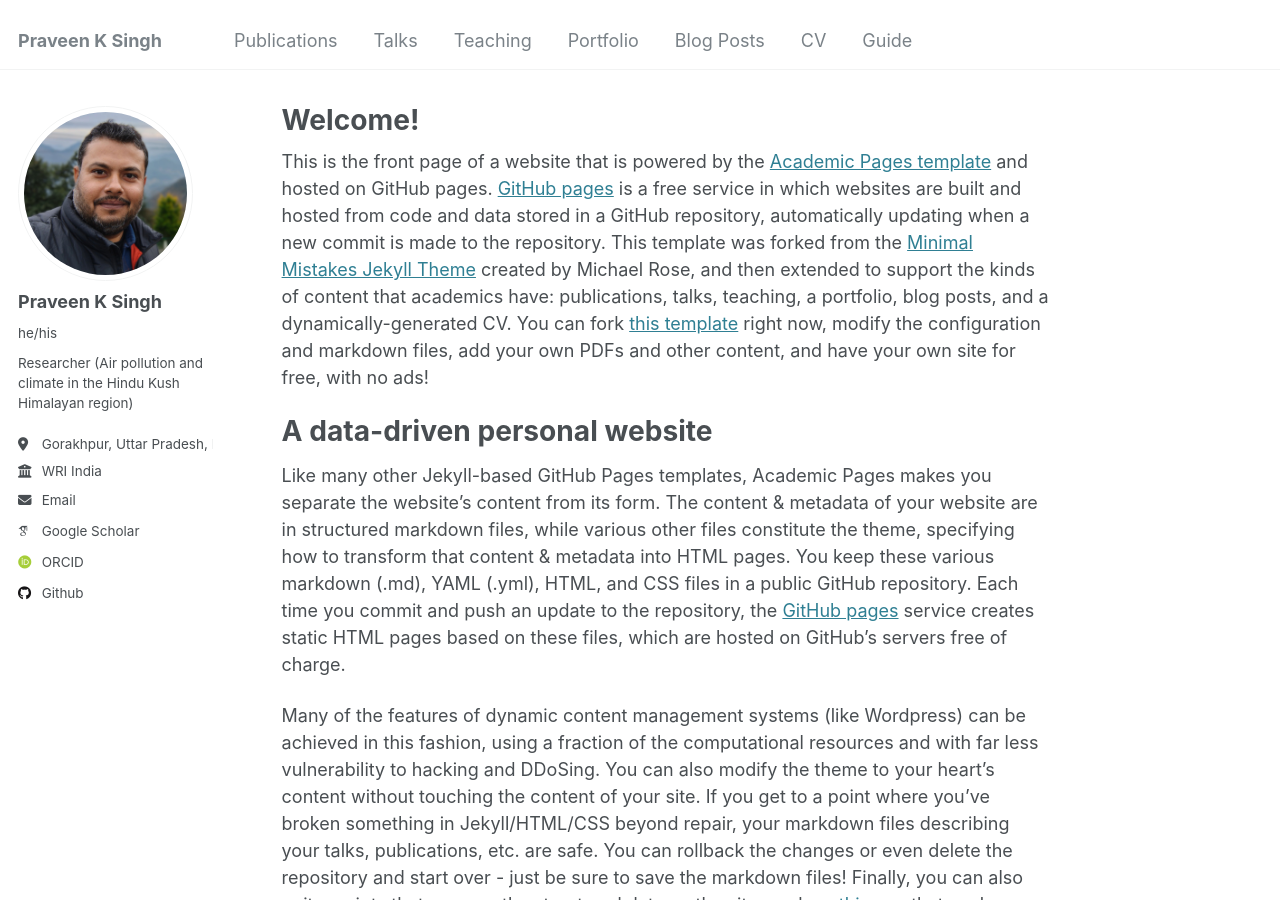
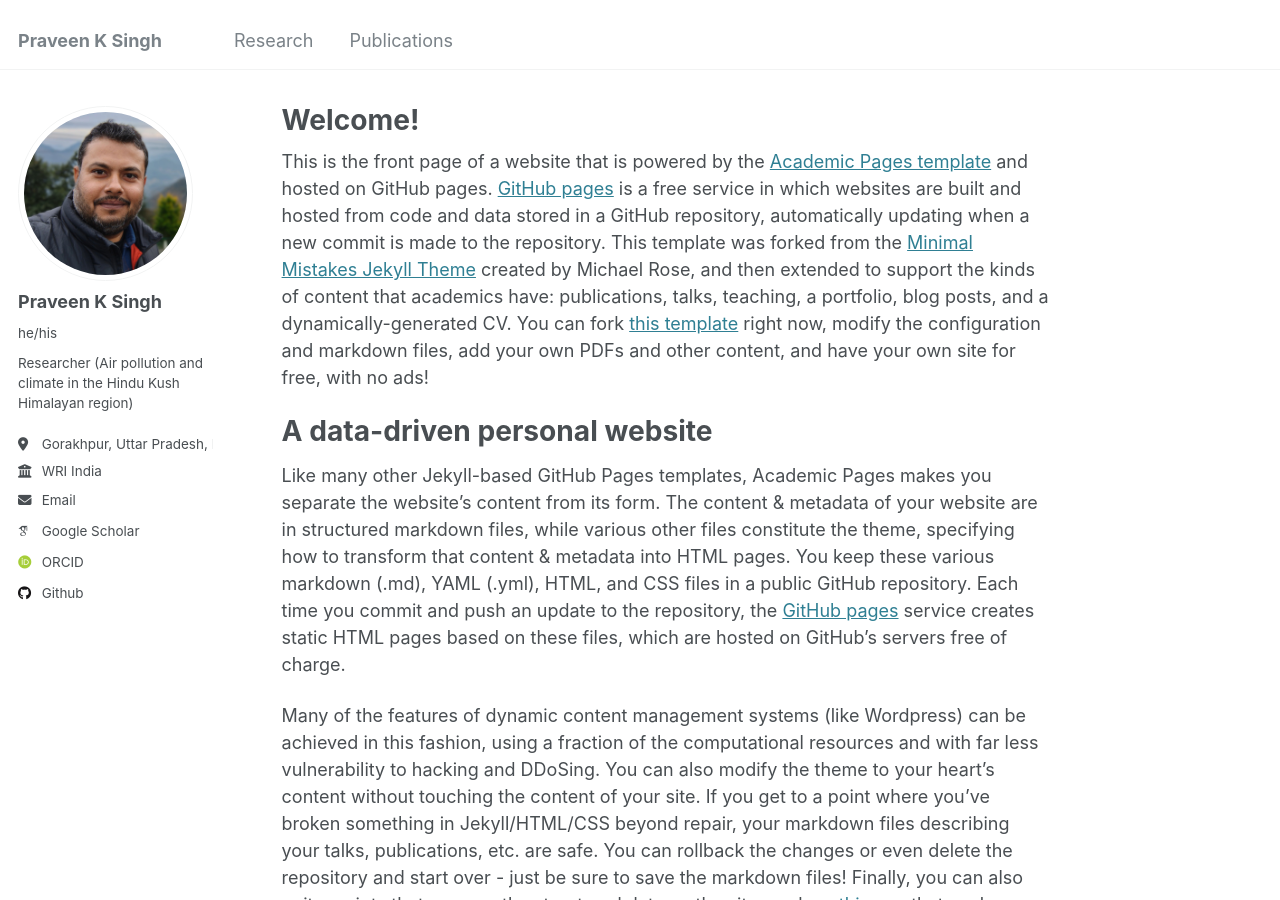
Before and after one commit to singhpraveenk/praveenksingh.github.io, a Jekyll site: the page built from _pages/about.md, in a window 1280 px wide and 900 px high. Built offline with Jekyll 4.4.1, drawn with Linux system fonts in a browser that asks for light colours; some web fonts are replaced; part of the change alters nothing that is shown.

Commit message:
Update navigation.yml

```diff
--- a/_data/navigation.yml
+++ b/_data/navigation.yml
@@ -5,23 +5,26 @@
 # prevent it from being included in the site.
 
 main:
+  - title: "Research"
+    url: /research/
+
   - title: "Publications"
     url: /publications/
 
-  - title: "Talks"
-    url: /talks/
+  #- title: "Talks"
+  #  url: /talks/
 
-  - title: "Teaching"
-    url: /teaching/
+  #- title: "Teaching"
+  # url: /teaching/
 
-  - title: "Portfolio"
-    url: /portfolio/
+  #- title: "Portfolio"
+  #  url: /portfolio/
 
-  - title: "Blog Posts"
-    url: /year-archive/
+  #- title: "Blog Posts"
+  #  url: /year-archive/
 
-  - title: "CV"
-    url: /cv/
+  #- title: "CV"
+  #  url: /cv/
 
-  - title: "Guide"
-    url: /markdown/
+  #- title: "Guide"
+  #  url: /markdown/
```
